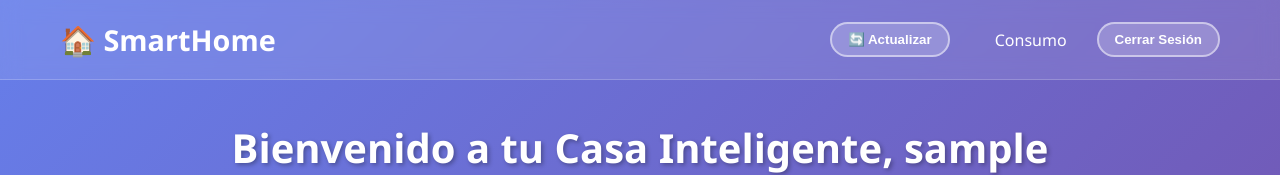
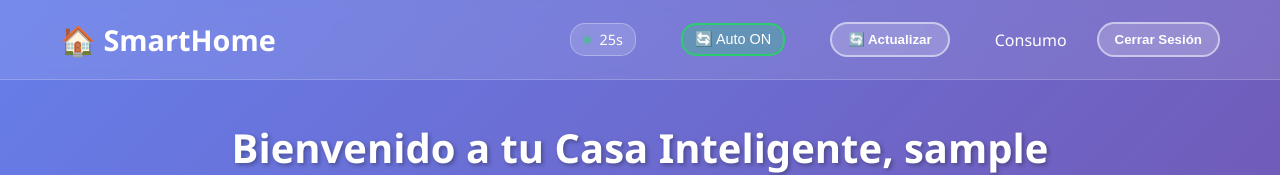
Before and after one commit to VitoContestabile/electro, a website: page public/elementos.html in a window 1280 px wide. Shown: the top 175 px of the page. Drawn offline with Linux system fonts and the light colour scheme; no server answers; sample sign-in values are in the browser's storage.

Commit message:
prueba de corriente

```diff
--- a/public/elementos.html
+++ b/public/elementos.html
@@ -294,6 +294,55 @@
       border-color: rgba(255, 255, 255, 0.8);
     }
 
+    /* Auto-refresh indicator */
+    .auto-refresh-indicator {
+      background: rgba(255, 255, 255, 0.15);
+      color: white;
+      padding: 6px 12px;
+      border-radius: 15px;
+      font-size: 0.9rem;
+      margin-right: 15px;
+      display: flex;
+      align-items: center;
+      gap: 8px;
+      border: 1px solid rgba(255, 255, 255, 0.3);
+    }
+
+    .refresh-dot {
+      width: 8px;
+      height: 8px;
+      background: #2ecc71;
+      border-radius: 50%;
+      animation: pulse 2s infinite;
+    }
+
+    @keyframes pulse {
+      0% { opacity: 1; }
+      50% { opacity: 0.5; }
+      100% { opacity: 1; }
+    }
+
+    .refresh-toggle {
+      background: rgba(255, 255, 255, 0.2);
+      color: white;
+      border: 2px solid rgba(255, 255, 255, 0.5);
+      padding: 6px 12px;
+      border-radius: 15px;
+      cursor: pointer;
+      font-size: 0.9rem;
+      margin-right: 15px;
+      transition: all 0.3s ease;
+    }
+
+    .refresh-toggle:hover {
+      background: rgba(255, 255, 255, 0.3);
+    }
+
+    .refresh-toggle.active {
+      background: rgba(46, 204, 113, 0.3);
+      border-color: #2ecc71;
+    }
+
     @keyframes fadeIn {
       from { opacity: 0; transform: translateY(-20px); }
       to { opacity: 1; transform: translateY(0); }
@@ -316,6 +365,14 @@
       .device-controls {
         flex-direction: column;
       }
+
+      .nav-links {
+        gap: 15px;
+      }
+
+      .auto-refresh-indicator {
+        display: none;
+      }
     }
   </style>
 </head>
@@ -327,6 +384,13 @@
       🏠 SmartHome
     </div>
     <div class="nav-links">
+      <div class="auto-refresh-indicator" id="autoRefreshIndicator" style="display: none;">
+        <div class="refresh-dot"></div>
+        <span id="refreshCountdown">30s</span>
+      </div>
+      <button class="refresh-toggle" id="refreshToggle" onclick="toggleAutoRefresh()">
+        🔄 Auto
+      </button>
       <button class="refresh-btn" onclick="loadDeviceStates()">🔄 Actualizar</button>
       <a href="consumo.html">Consumo</a>
       <button class="btn-logout" onclick="logout()">Cerrar Sesión</button>
@@ -379,6 +443,13 @@
   // API Base URL - ajustar según tu configuración
   const API_BASE_URL = ''; // Cambiar por tu URL del servidor
 
+  // Variables para el auto-refresh
+  let autoRefreshInterval = null;
+  let countdownInterval = null;
+  let autoRefreshEnabled = true; // Habilitado por defecto
+  let countdownSeconds = 30; // Intervalo de 30 segundos
+  const REFRESH_INTERVAL = 30000; // 30 segundos en milisegundos
+
   // Función para obtener el token de autenticación
   function getAuthToken() {
     return localStorage.getItem('authToken');
@@ -426,8 +497,8 @@
     }
   }
 
-  // NUEVA FUNCIÓN: Cargar estado de los dispositivos
-  async function loadDeviceStates() {
+  // FUNCIÓN MEJORADA: Cargar estado de los dispositivos (ahora con indicador silencioso)
+  async function loadDeviceStates(showNotifications = false) {
     try {
       const response = await authenticatedFetch(`${API_BASE_URL}/api/reles/estado`);
 
@@ -450,6 +521,10 @@
         // Habilitar botones
         enableAllButtons();
 
+        if (showNotifications) {
+          showNotification('Estados actualizados', 'success');
+        }
+
         console.log('✅ Estados cargados:', result.data);
       } else {
         throw new Error(result.message || 'Error al obtener estados');
@@ -457,7 +532,10 @@
 
     } catch (error) {
       console.error('Error cargando estados:', error);
-      showNotification(`Error: ${error.message}`, 'error');
+
+      if (showNotifications) {
+        showNotification(`Error: ${error.message}`, 'error');
+      }
 
       // En caso de error, habilitar botones con estado por defecto
       updateDeviceDisplay('microwave', 'OFF');
@@ -466,7 +544,97 @@
     }
   }
 
-  // NUEVA FUNCIÓN: Actualizar visualización de un dispositivo
+  // NUEVA FUNCIÓN: Toggle del auto-refresh
+  function toggleAutoRefresh() {
+    const toggleBtn = document.getElementById('refreshToggle');
+    const indicator = document.getElementById('autoRefreshIndicator');
+
+    autoRefreshEnabled = !autoRefreshEnabled;
+
+    if (autoRefreshEnabled) {
+      // Activar auto-refresh
+      toggleBtn.classList.add('active');
+      toggleBtn.innerHTML = '🔄 Auto ON';
+      indicator.style.display = 'flex';
+      startAutoRefresh();
+      showNotification('Auto-refresh activado (30s)', 'success');
+    } else {
+      // Desactivar auto-refresh
+      toggleBtn.classList.remove('active');
+      toggleBtn.innerHTML = '🔄 Auto OFF';
+      indicator.style.display = 'none';
+      stopAutoRefresh();
+      showNotification('Auto-refresh desactivado', 'success');
+    }
+
+    // Guardar preferencia en localStorage
+    localStorage.setItem('autoRefreshEnabled', autoRefreshEnabled.toString());
+  }
+
+  // NUEVA FUNCIÓN: Iniciar auto-refresh
+  function startAutoRefresh() {
+    // Limpiar intervalos existentes
+    stopAutoRefresh();
+
+    // Resetear contador
+    countdownSeconds = 30;
+
+    // Intervalo para actualizar estados
+    autoRefreshInterval = setInterval(() => {
+      loadDeviceStates(false); // false = no mostrar notificaciones
+      countdownSeconds = 30; // Resetear contador
+    }, REFRESH_INTERVAL);
+
+    // Intervalo para el countdown
+    countdownInterval = setInterval(() => {
+      countdownSeconds--;
+      const countdownElement = document.getElementById('refreshCountdown');
+      if (countdownElement) {
+        countdownElement.textContent = `${countdownSeconds}s`;
+      }
+
+      if (countdownSeconds <= 0) {
+        countdownSeconds = 30;
+      }
+    }, 1000);
+  }
+
+  // NUEVA FUNCIÓN: Detener auto-refresh
+  function stopAutoRefresh() {
+    if (autoRefreshInterval) {
+      clearInterval(autoRefreshInterval);
+      autoRefreshInterval = null;
+    }
+
+    if (countdownInterval) {
+      clearInterval(countdownInterval);
+      countdownInterval = null;
+    }
+  }
+
+  // NUEVA FUNCIÓN: Cargar preferencias del auto-refresh
+  function loadAutoRefreshPreferences() {
+    const savedPreference = localStorage.getItem('autoRefreshEnabled');
+    if (savedPreference !== null) {
+      autoRefreshEnabled = savedPreference === 'true';
+    }
+
+    const toggleBtn = document.getElementById('refreshToggle');
+    const indicator = document.getElementById('autoRefreshIndicator');
+
+    if (autoRefreshEnabled) {
+      toggleBtn.classList.add('active');
+      toggleBtn.innerHTML = '🔄 Auto ON';
+      indicator.style.display = 'flex';
+      startAutoRefresh();
+    } else {
+      toggleBtn.classList.remove('active');
+      toggleBtn.innerHTML = '🔄 Auto OFF';
+      indicator.style.display = 'none';
+    }
+  }
+
+  // FUNCIÓN ACTUALIZADA: Actualizar visualización de un dispositivo
   function updateDeviceDisplay(deviceId, estado) {
     const deviceCard = document.getElementById(deviceId);
     const statusElement = deviceCard.querySelector('.device-status');
@@ -483,7 +651,7 @@
     }
   }
 
-  // NUEVA FUNCIÓN: Habilitar todos los botones
+  // FUNCIÓN EXISTENTE: Habilitar todos los botones
   function enableAllButtons() {
     const buttons = document.querySelectorAll('.btn-control');
     buttons.forEach(btn => {
@@ -537,7 +705,7 @@
     }, 3000);
   }
 
-  // Función para cambiar el estado de un dispositivo
+  // FUNCIÓN ACTUALIZADA: Cambiar el estado de un dispositivo (resetea el countdown)
   async function toggleDevice(deviceId, turnOn) {
     const deviceCard = document.getElementById(deviceId);
     const statusElement = deviceCard.querySelector('.device-status');
@@ -588,9 +756,14 @@
         // Actualizar el conteo de dispositivos activos
         updateActiveDevicesCount();
 
+        // Resetear el countdown del auto-refresh si está activo
+        if (autoRefreshEnabled) {
+          countdownSeconds = 30;
+        }
+
         // Recargar estados después de un breve delay para confirmar
         setTimeout(() => {
-          loadDeviceStates();
+          loadDeviceStates(false);
         }, 1000);
 
       } else {
@@ -613,13 +786,17 @@
     }
   }
 
-  // Función de logout
+  // Función de logout (limpia los intervalos)
   function logout() {
     showNotification('Cerrando sesión...', 'success');
+
+    // Detener auto-refresh
+    stopAutoRefresh();
 
     // Limpiar localStorage
     localStorage.removeItem('authToken');
     localStorage.removeItem('userData');
+    localStorage.removeItem('autoRefreshEnabled');
 
     setTimeout(() => {
       window.location.href = 'inicio.html';
@@ -636,7 +813,7 @@
     return true;
   }
 
-  // Inicialización cuando se carga la página
+  // FUNCIÓN ACTUALIZADA: Inicialización cuando se carga la página
   document.addEventListener('DOMContentLoaded', function() {
     // Verificar autenticación
     if (!checkAuthentication()) {
@@ -646,8 +823,11 @@
     // Mostrar el username
     displayUsername();
 
-    // Cargar estados de los dispositivos
-    loadDeviceStates();
+    // Cargar preferencias del auto-refresh
+    loadAutoRefreshPreferences();
+
+    // Cargar estados de los dispositivos (primera carga con notificación)
+    loadDeviceStates(true);
   });
 
   // También ejecutar cuando la página esté completamente cargada
@@ -656,6 +836,24 @@
       displayUsername();
     }
   });
+
+  // Limpiar intervalos cuando se cierra/recarga la página
+  window.addEventListener('beforeunload', function() {
+    stopAutoRefresh();
+  });
+
+  // Pausar auto-refresh cuando la página no está visible
+  document.addEventListener('visibilitychange', function() {
+    if (autoRefreshEnabled) {
+      if (document.hidden) {
+        stopAutoRefresh();
+      } else {
+        startAutoRefresh();
+        // Cargar estados inmediatamente al volver a la página
+        loadDeviceStates(false);
+      }
+    }
+  });
 </script>
 </body>
 </html>
```
